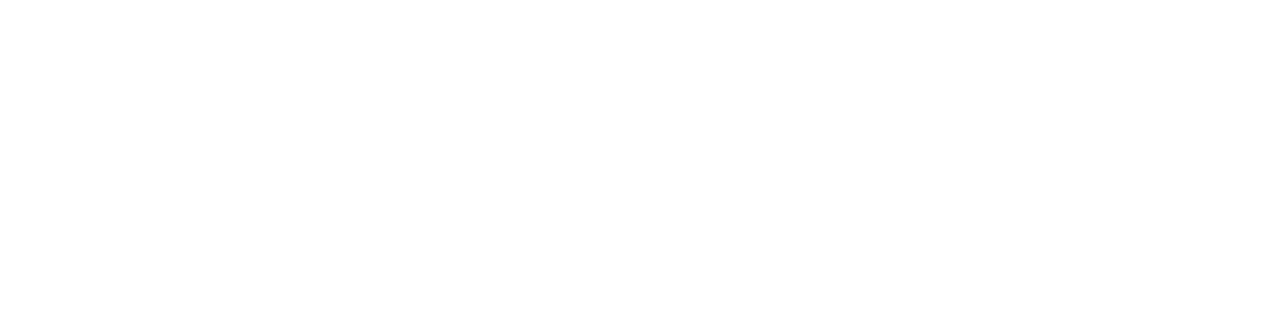
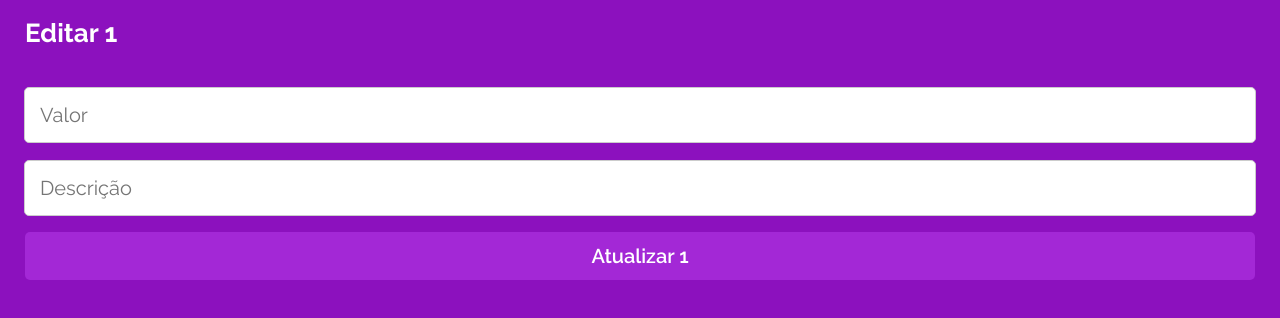
Before and after one commit to gabriel-victor933/projeto14-mywallet-front, a React (Create React App) app: page /editar-registro/1 in a window 1280 px wide. Before the commit this address had no page. Shown: the top 318 px of the page. Built offline with nearby package versions, Linux system fonts and the light colour scheme; sample sign-in values are in the browser's storage; a web font is replaced by a local one.

Commit message:
adicionando Context ao App

```diff
--- a/src/App.js
+++ b/src/App.js
@@ -4,9 +4,12 @@ import HomePage from "./pages/HomePage"
 import SignInPage from "./pages/SignInPage"
 import SignUpPage from "./pages/SignUpPage"
 import TransactionsPage from "./pages/TransactionPage"
+import EditPage from "./pages/EditPage"
+import AppContext from "./AppContext"
 
 export default function App() {
   return (
+    <AppContext>
       <PagesContainer>
         <BrowserRouter>
           <Routes>
@@ -14,9 +17,11 @@ export default function App() {
             <Route path="/cadastro" element={<SignUpPage />} />
             <Route path="/home" element={<HomePage />} />
             <Route path="/nova-transacao/:tipo" element={<TransactionsPage />} />
+            <Route path="/editar-registro/:tipo" element={<EditPage />} />
           </Routes>
         </BrowserRouter>
       </PagesContainer>
+    </AppContext>
   )
 }
 
--- /dev/null
+++ b/src/AppContext.js
@@ -0,0 +1,70 @@
+import { useState } from "react";
+import { createContext } from "react";
+import axios from "axios"
+
+
+export const Context = createContext()
+
+export default function AppContext({children}){
+
+    const [itens, setItens] = useState([])
+    const [total, setTotal] = useState(0)
+    const [selecionado, setSelecionado] = useState("")
+
+    function selecionar(item){
+        setSelecionado(item)
+    }
+
+    function CarregarItens(token){
+
+        const config = { headers: { Authorization: `Bearer ${token}` } }
+        axios.get(`${process.env.REACT_APP_API_URL}/transacoes`, config)
+            .then((dados) => {
+                setItens(dados.data)
+                calcularTotal(dados.data)
+
+            })
+            .catch((err) => {
+                console.log(err)
+            })
+    }
+
+    function calcularTotal(dados){
+
+        let soma = 0
+
+        dados.forEach((item)=>{
+          if(item.tipo === "entrada"){
+            soma += item.valor
+          }else{
+            soma -= item.valor
+          }
+        })
+
+        setTotal(soma)
+      }
+
+    function handleDelete(id,token) {
+
+        if (!window.confirm()) return
+
+        const config = { headers: { Authorization: `Bearer ${token}` } }
+
+        axios.delete(`${process.env.REACT_APP_API_URL}/transacoes/${id}`, config)
+            .catch((erro) => {
+                alert(`Não foi possivel excluir a transação: ${erro.response.data}`)
+                setItens([...itens])
+            })
+
+        const novoItens = itens.filter((item) => item._id !== id)
+        setItens(novoItens)
+        calcularTotal(novoItens)
+    }
+
+    return (
+        <Context.Provider value={{selecionar, selecionado,total,itens,CarregarItens}}>
+            {children}
+        </Context.Provider>
+    )
+
+}
--- a/src/components/ListItem.js
+++ b/src/components/ListItem.js
@@ -1,17 +1,28 @@
 import styled from "styled-components"
 import { BsX } from "react-icons/bs";
+import { useNavigate } from "react-router-dom";
+import { useContext } from "react";
+import { Context } from "../AppContext";
 
-export default function LIstItem({id,descricao, valor, tipo,data, handleDelete}){
+export default function LIstItem({item, token}){
+
+  const navigate = useNavigate()
+  const {selecionar,handleDelete} = useContext(Context)
+
+  function changePage(){
+    selecionar(item)
+    navigate(`/editar-registro/${item.tipo}`)
+  }
 
     return (
         <ListItemContainer>
             <div>
-              <span>{data}</span>
-              <strong>{descricao}</strong>
+              <span>{item.data}</span>
+              <strong onClick={changePage}>{item.descricao}</strong>
             </div>
             <div>
-              <Valor color={tipo}>{valor}</Valor>
-              <BsX className="icone" onClick={() => handleDelete(id)}/>
+              <Valor color={item.tipo}>{item.valor}</Valor>
+              <BsX className="icone" onClick={() => handleDelete(item._id,token)}/>
             </div>
 
         </ListItemContainer>
--- /dev/null
+++ b/src/pages/EditPage.js
@@ -0,0 +1,65 @@
+import styled from "styled-components"
+import { useNavigate, useParams } from "react-router-dom"
+import { useEffect, useState } from "react"
+//import axios from "axios"
+import { Context } from "../AppContext"
+import { useContext } from "react"
+
+export default function EditPage() {
+
+    const {selecionado} = useContext(Context)
+
+    const [form,setForm] = useState({valor:selecionado.valor,descricao:selecionado.descricao})
+    const [loading,setLoading] = useState(false)
+
+
+    console.log(selecionado)
+
+    const {tipo} = useParams()
+    const navigate = useNavigate()
+
+    const token = localStorage.getItem("token")
+
+    function handleChange(e){
+
+        setForm({...form,[e.target.name]:e.target.value})
+    }
+
+    function handleSubmit(e){
+        e.preventDefault()
+
+
+    }
+
+    useEffect(()=>{
+        if(token === null){
+        navigate("/")
+        }
+    },[token,navigate])
+
+    return (
+        <TransactionsContainer>
+        <h1>Editar {tipo}</h1>
+        <form onSubmit={handleSubmit}>
+            <input placeholder="Valor" type="number" step=".01" name="valor" min="0" value={form.valor} onChange={handleChange} disabled={loading} required/>
+            <input placeholder="Descrição" type="text" name="descricao" value={form.descricao} onChange={handleChange} disabled={loading} required/>
+            <button>Atualizar {tipo}</button>
+        </form>
+        </TransactionsContainer>
+    )
+}
+
+const TransactionsContainer = styled.main`
+  box-sizing: border-box;
+  padding: 20px 0px;
+  height: 100vh;
+  display: flex;
+  flex-direction: column;
+  align-items: center;
+  justify-content: flex-start;
+
+  h1 {
+    align-self: flex-start;
+    margin-bottom: 40px;
+  }
+`
--- a/src/pages/HomePage.js
+++ b/src/pages/HomePage.js
@@ -1,50 +1,28 @@
 import styled from "styled-components"
 import { BiExit } from "react-icons/bi"
 import { AiOutlineMinusCircle, AiOutlinePlusCircle } from "react-icons/ai"
-import { useEffect, useState } from "react"
+import { useEffect, useState, useContext } from "react"
 import axios from "axios"
 import LIstItem from "../components/ListItem"
 import { useNavigate,Link } from "react-router-dom"
+import { Context } from "../AppContext"
 
 export default function HomePage() {
 
-  const [itens, setItens] = useState([])
-  const [total, setTotal] = useState(0)
+
   const navigate = useNavigate()
+
+  const {itens,total,CarregarItens,handleDelete} = useContext(Context)
+
   const token = localStorage.getItem("token")
   const name = localStorage.getItem("name")
 
-  function calcularTotal(dados){
-
-    let soma = 0
-
-    dados.forEach((item)=>{
-      if(item.tipo === "entrada"){
-        soma += item.valor
-      }else{
-        soma -= item.valor
-      }
-    })
-
-    setTotal(soma)
-  }
 
   useEffect(()=>{
 
-
-
     if(token){
 
-      const config = { headers: { Authorization: `Bearer ${token}`}}
-      axios.get(`${process.env.REACT_APP_API_URL}/transacoes`,config)
-      .then((dados)=>{
-        setItens(dados.data)
-        calcularTotal(dados.data)
-
-      })
-      .catch((err)=>{
-        console.log(err)
-      })
+      CarregarItens(token)
 
     } else {
       navigate("/")
@@ -56,7 +34,7 @@ export default function HomePage() {
     if(itens.length >0){
       return (<>
           <ul>
-            {itens.map((item) => <LIstItem key={item._id} id={item._id} data={item.data} descricao={item.descricao} valor={item.valor} tipo={item.tipo} handleDelete={handleDelete}/>)}
+            {itens.map((item) => <LIstItem key={item._id} item={item} token={token}/>)}
           </ul>
           <article>
             <strong>Saldo</strong>
@@ -75,22 +53,7 @@ export default function HomePage() {
     navigate("/")
   }
 
-  function handleDelete(id){
 
-    if(!window.confirm()) return
-
-    const config = { headers: { Authorization: `Bearer ${token}`}}
-
-    axios.delete(`${process.env.REACT_APP_API_URL}/transacoes/${id}`,config)
-    .catch((erro)=>{
-      alert(`Não foi possivel excluir a transação: ${erro.response.data}`)
-      setItens([...itens])
-    })
-
-    const novoItens = itens.filter((item) => item._id !== id)
-    setItens(novoItens)
-    calcularTotal(novoItens)
-  }
 
 
   return (
```
Lines whose indentation alone changed are shown as unchanged.
